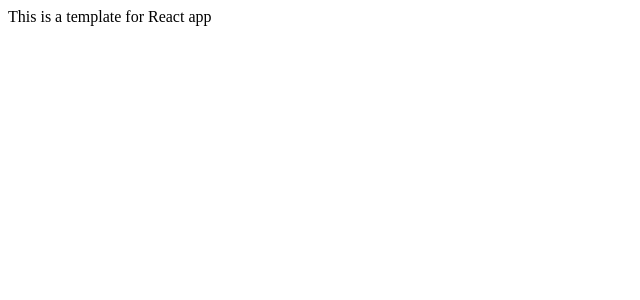
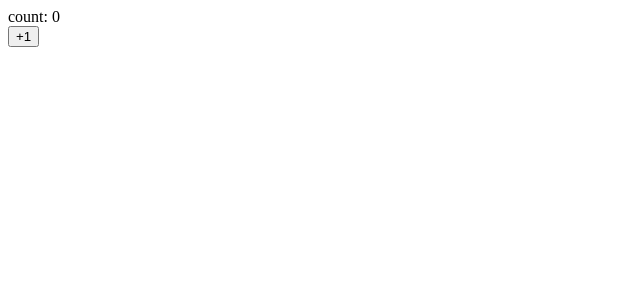
Before and after one commit to yoritin/react-hooks-101, a React (Create React App) app: page / in a window 1280 px wide. Shown: the top 300 px of the page, without its empty margins (0-640 px from the left). Built offline with nearby package versions, Linux system fonts and the light colour scheme.

Commit message:
increment機能実装

```diff
--- a/src/App.js
+++ b/src/App.js
@@ -1,7 +1,16 @@
-import React from 'react'
+import React, { useState } from 'react'
 
 const App = () => {
-  return <div>This is a template for React app</div>
+  const [count, setCount] = useState(0)
+
+  const increment = () => setCount(count + 1)
+
+  return (
+    <>
+      <div>count: {count}</div>
+      <button onClick={increment}>+1</button>
+    </>
+  )
 }
 
 export default App
```
